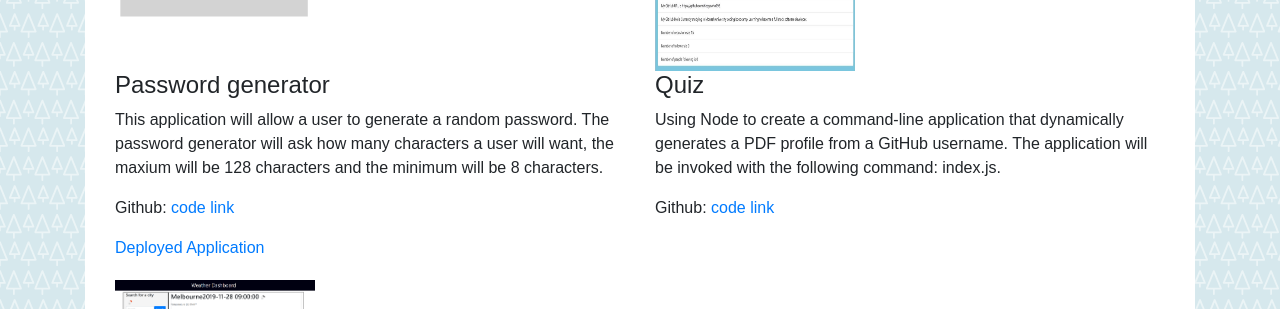
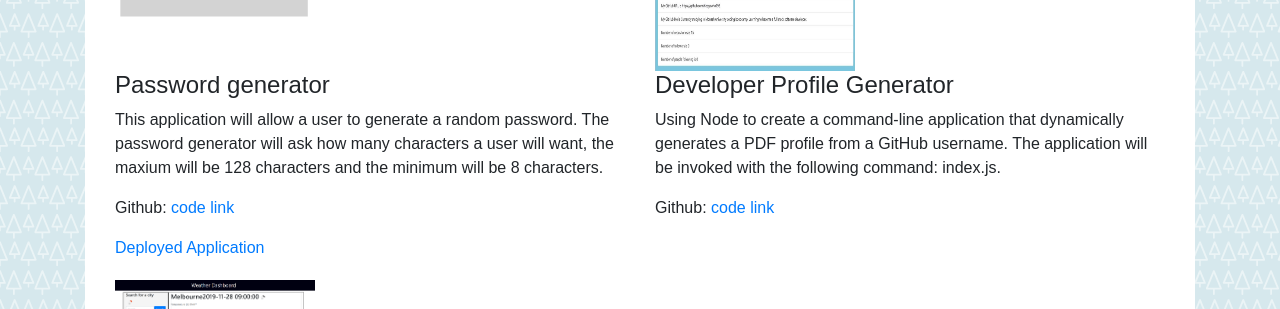
Before and after one commit to Keegawho198/Updated_Portfolio, a plain HTML site: page portfolio.html in a window 1280 px wide. Shown: the part 791-1100 px from the top of the page. Drawn offline with nearby package versions, Linux system fonts and the light colour scheme.

Commit message:
Title changed for a project

```diff
--- a/assets/css/styles.css
+++ b/assets/css/styles.css
@@ -86,7 +86,7 @@ main {
 }
 
 /* media query for nav background color change */
-@media only screen and (max-width: 767px) {
+@media only screen and (max-width: 700px) {
   .navbar-header {
     background-color: #4aaaa5;
   }
--- a/portfolio.html
+++ b/portfolio.html
@@ -94,7 +94,7 @@
 
               <img class="img" src="assets/imgs/node.JPG" alt="image of node project">
 
-              <h4>Quiz</h4>
+              <h4>Developer Profile Generator</h4>
               <p>
                 Using Node to create a command-line application that dynamically generates a
                 PDF profile from a GitHub username. The application will be invoked with the following command: index.js.
```
